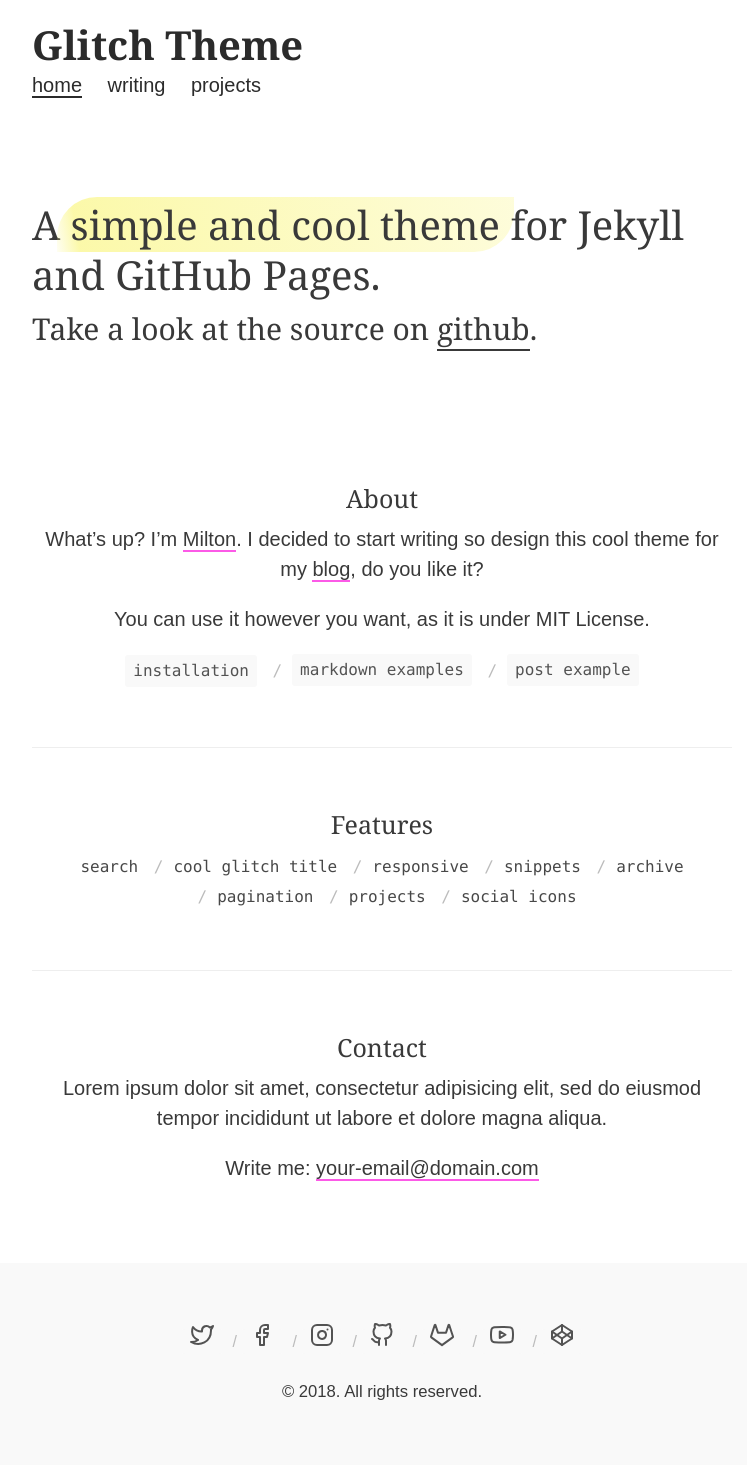
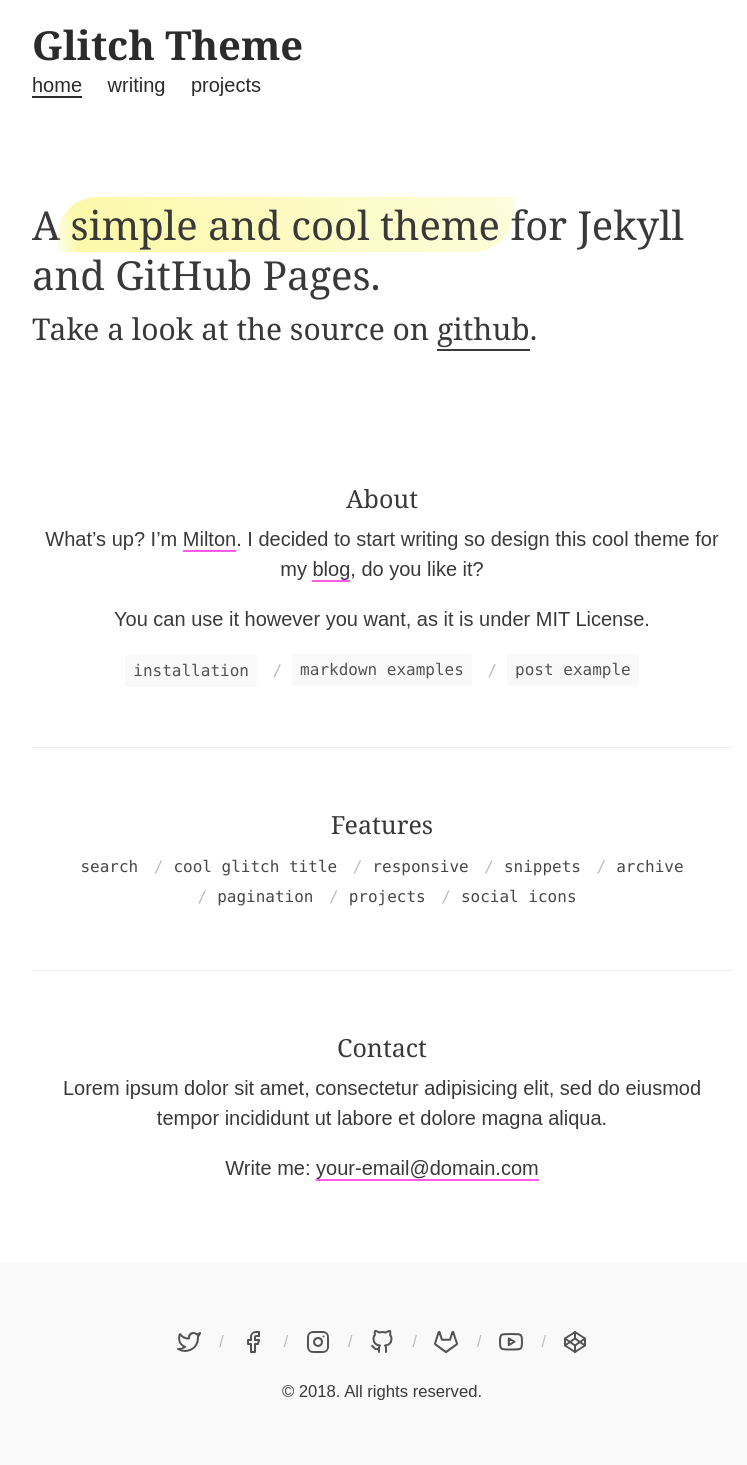
Before and after one commit to miltonparedes/glitch-jekyll, a Jekyll site: the page built from index.md, in a window 1280 px wide. Shown: the whole page, without its empty margins (258-1005 px from the left). Built offline with Jekyll 4.4.1, drawn with Linux system fonts in a browser that asks for light colours; some web fonts are replaced.

Commit message:
footer final

```diff
--- a/_includes/footer.html
+++ b/_includes/footer.html
@@ -2,14 +2,62 @@
   <div class="container">
     <ul>
       {% assign social = site.social %}
-      {% if social.twitter %}<li><a href="//twitter.com/{{social.twitter}}" target="_blank"><i data-feather="twitter"></i></a></li>{% endif %}
-      {% if social.facebook %}<li><a href="//facebook.com/{{social.facebook}}" target="_blank"><i data-feather="facebook"></i></a></li>{% endif %}
-      {% if social.instagram %}<li><a href="//instagram.com/{{social.instagram}}" target="_blank"><i data-feather="instagram"></i></a></li>{% endif %}
-      {% if social.github %}<li><a href="//github.com/{{social.github}}" target="_blank"><i data-feather="github"></i></a></li>{% endif %}
-      {% if social.gitlab %}<li><a href="//codepen.io/{{social.codepen}}" target="_blank"><i data-feather="gitlab"></i></a></li>{% endif %}
-      {% if social.youtube_user %}<li><a href="//youtube.com/user/{{social.youtube_user}}" target="_blank"><i data-feather="youtube"></i></a></li>{% endif %}
-      {% if social.youtube_channel %}<li><a href="//youtube.com/channel/{{social.youtube_channel}}" target="_blank"><i data-feather="youtube"></i></a></li>{% endif %}
-      {% if social.codepen %}<li><a href="//codepen.io/{{social.codepen}}" target="_blank"><i data-feather="codepen"></i></a></li>{% endif %}
+      {% if social.twitter %}
+        <li>
+          <a href="//twitter.com/{{social.twitter}}" target="_blank">
+            <svg xmlns="http://www.w3.org/2000/svg" width="24" height="24" viewBox="0 0 24 24" fill="none" stroke="currentColor" stroke-width="2" stroke-linecap="round" stroke-linejoin="round" class="feather feather-twitter"><path d="M23 3a10.9 10.9 0 0 1-3.14 1.53 4.48 4.48 0 0 0-7.86 3v1A10.66 10.66 0 0 1 3 4s-4 9 5 13a11.64 11.64 0 0 1-7 2c9 5 20 0 20-11.5a4.5 4.5 0 0 0-.08-.83A7.72 7.72 0 0 0 23 3z"></path></svg>
+          </a>
+        </li>
+      {% endif %}
+      {% if social.facebook %}
+        <li>
+          <a href="//facebook.com/{{social.facebook}}" target="_blank">
+            <svg xmlns="http://www.w3.org/2000/svg" width="24" height="24" viewBox="0 0 24 24" fill="none" stroke="currentColor" stroke-width="2" stroke-linecap="round" stroke-linejoin="round" class="feather feather-facebook"><path d="M18 2h-3a5 5 0 0 0-5 5v3H7v4h3v8h4v-8h3l1-4h-4V7a1 1 0 0 1 1-1h3z"></path></svg>
+          </a>
+        </li>
+      {% endif %}
+      {% if social.instagram %}
+        <li>
+          <a href="//instagram.com/{{social.instagram}}" target="_blank">
+            <svg xmlns="http://www.w3.org/2000/svg" width="24" height="24" viewBox="0 0 24 24" fill="none" stroke="currentColor" stroke-width="2" stroke-linecap="round" stroke-linejoin="round" class="feather feather-instagram"><rect x="2" y="2" width="20" height="20" rx="5" ry="5"></rect><path d="M16 11.37A4 4 0 1 1 12.63 8 4 4 0 0 1 16 11.37z"></path><line x1="17.5" y1="6.5" x2="17.5" y2="6.5"></line></svg>
+          </a>
+        </li>
+      {% endif %}
+      {% if social.github %}
+        <li>
+          <a href="//github.com/{{social.github}}" target="_blank">
+            <svg xmlns="http://www.w3.org/2000/svg" width="24" height="24" viewBox="0 0 24 24" fill="none" stroke="currentColor" stroke-width="2" stroke-linecap="round" stroke-linejoin="round" class="feather feather-github"><path d="M9 19c-5 1.5-5-2.5-7-3m14 6v-3.87a3.37 3.37 0 0 0-.94-2.61c3.14-.35 6.44-1.54 6.44-7A5.44 5.44 0 0 0 20 4.77 5.07 5.07 0 0 0 19.91 1S18.73.65 16 2.48a13.38 13.38 0 0 0-7 0C6.27.65 5.09 1 5.09 1A5.07 5.07 0 0 0 5 4.77a5.44 5.44 0 0 0-1.5 3.78c0 5.42 3.3 6.61 6.44 7A3.37 3.37 0 0 0 9 18.13V22"></path></svg>
+          </a>
+        </li>
+      {% endif %}
+      {% if social.gitlab %}
+        <li>
+          <a href="//gitlab.com/{{social.gitlab}}" target="_blank">
+            <svg xmlns="http://www.w3.org/2000/svg" width="24" height="24" viewBox="0 0 24 24" fill="none" stroke="currentColor" stroke-width="2" stroke-linecap="round" stroke-linejoin="round" class="feather feather-gitlab"><path d="M22.65 14.39L12 22.13 1.35 14.39a.84.84 0 0 1-.3-.94l1.22-3.78 2.44-7.51A.42.42 0 0 1 4.82 2a.43.43 0 0 1 .58 0 .42.42 0 0 1 .11.18l2.44 7.49h8.1l2.44-7.51A.42.42 0 0 1 18.6 2a.43.43 0 0 1 .58 0 .42.42 0 0 1 .11.18l2.44 7.51L23 13.45a.84.84 0 0 1-.35.94z"></path></svg>
+          </a>
+        </li>
+      {% endif %}
+      {% if social.youtube_user %}
+        <li>
+          <a href="//youtube.com/user/{{social.youtube_user}}" target="_blank">
+            <svg xmlns="http://www.w3.org/2000/svg" width="24" height="24" viewBox="0 0 24 24" fill="none" stroke="currentColor" stroke-width="2" stroke-linecap="round" stroke-linejoin="round" class="feather feather-youtube"><path d="M22.54 6.42a2.78 2.78 0 0 0-1.94-2C18.88 4 12 4 12 4s-6.88 0-8.6.46a2.78 2.78 0 0 0-1.94 2A29 29 0 0 0 1 11.75a29 29 0 0 0 .46 5.33A2.78 2.78 0 0 0 3.4 19c1.72.46 8.6.46 8.6.46s6.88 0 8.6-.46a2.78 2.78 0 0 0 1.94-2 29 29 0 0 0 .46-5.25 29 29 0 0 0-.46-5.33z"></path><polygon points="9.75 15.02 15.5 11.75 9.75 8.48 9.75 15.02"></polygon></svg>
+          </a>
+        </li>
+      {% endif %}
+      {% if social.youtube_channel %}
+        <li>
+          <a href="//youtube.com/channel/{{social.youtube_channel}}" target="_blank">
+            <svg xmlns="http://www.w3.org/2000/svg" width="24" height="24" viewBox="0 0 24 24" fill="none" stroke="currentColor" stroke-width="2" stroke-linecap="round" stroke-linejoin="round" class="feather feather-youtube"><path d="M22.54 6.42a2.78 2.78 0 0 0-1.94-2C18.88 4 12 4 12 4s-6.88 0-8.6.46a2.78 2.78 0 0 0-1.94 2A29 29 0 0 0 1 11.75a29 29 0 0 0 .46 5.33A2.78 2.78 0 0 0 3.4 19c1.72.46 8.6.46 8.6.46s6.88 0 8.6-.46a2.78 2.78 0 0 0 1.94-2 29 29 0 0 0 .46-5.25 29 29 0 0 0-.46-5.33z"></path><polygon points="9.75 15.02 15.5 11.75 9.75 8.48 9.75 15.02"></polygon></svg>
+          </a>
+        </li>
+      {% endif %}
+      {% if social.codepen %}
+        <li>
+          <a href="//codepen.io/{{social.codepen}}" target="_blank">
+            <svg xmlns="http://www.w3.org/2000/svg" width="24" height="24" viewBox="0 0 24 24" fill="none" stroke="currentColor" stroke-width="2" stroke-linecap="round" stroke-linejoin="round" class="feather feather-codepen"><polygon points="12 2 22 8.5 22 15.5 12 22 2 15.5 2 8.5 12 2"></polygon><line x1="12" y1="22" x2="12" y2="15.5"></line><polyline points="22 8.5 12 15.5 2 8.5"></polyline><polyline points="2 15.5 12 8.5 22 15.5"></polyline><line x1="12" y1="2" x2="12" y2="8.5"></line></svg>
+          </a>
+        </li>
+      {% endif %}
     </ul>
     <small>
       &copy; <time datetime="{{ site.time | date_to_xmlschema }}">{{ site.time | date: '%Y' }}</time>. All rights reserved.
--- a/_includes/head.html
+++ b/_includes/head.html
@@ -11,5 +11,4 @@
   <link rel="stylesheet" href="{{ site.baseurl }}/assets/css/styles.css">
   <link rel="shortcut icon" href="{{ site.baseurl }}/assets/img/{{ site.favicon }}">
   <link rel="alternate" type="application/atom+xml" title="{{ site.title }}" href="{{ site.baseurl }}/atom.xml">
-  <script src="https://unpkg.com/feather-icons/dist/feather.min.js"></script>
 </head>
--- a/_sass/_footer.scss
+++ b/_sass/_footer.scss
@@ -18,4 +18,8 @@ footer{
       color: $gray-1;
     }
   }
+  .feather{
+    bottom: -7px;
+    position: relative;
+  }
 }
```
